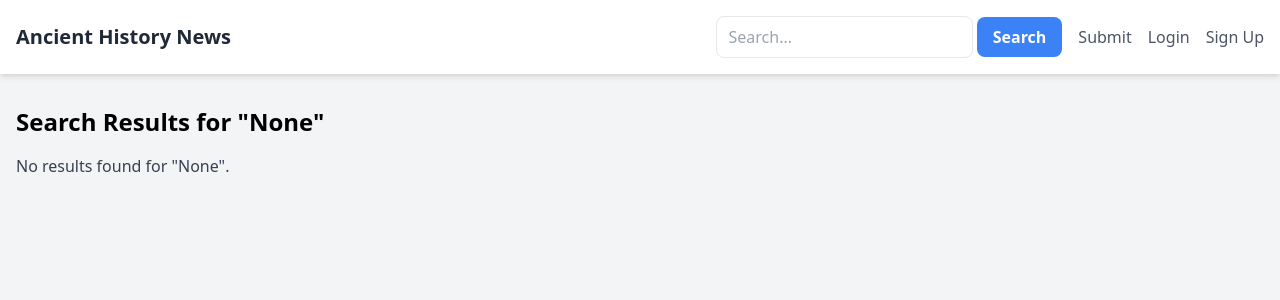
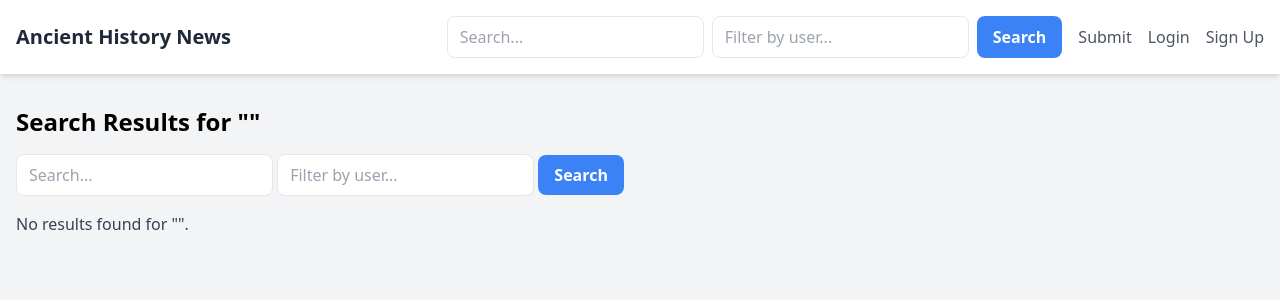
Before and after one commit to voodoo/AncientLinkUpvote2, a Flask app: page /search in a window 1280 px wide. Shown: the top 300 px of the page. Run offline with Flask 3, Linux system fonts and the light colour scheme.

Commit message:
Agent query: Can you search for "Egypt" and check if the results are paginated and case-insensitive? Also, try searching for a specific user.

```diff
--- a/routes/main.py
+++ b/routes/main.py
@@ -1,9 +1,9 @@
 from flask import Blueprint, render_template, request, redirect, url_for, flash
 from flask_login import login_required, current_user
-from models import Link, Comment
+from models import Link, Comment, User
 from app import db
 from utils import get_top_links
-from sqlalchemy import or_
+from sqlalchemy import or_, func
 
 bp = Blueprint('main', __name__)
 
@@ -47,11 +47,35 @@ def item(id):
 
 @bp.route('/search')
 def search():
-    query = request.args.get('q')
-    if query:
-        links = Link.query.filter(or_(Link.title.ilike(f'%{query}%'), Link.url.ilike(f'%{query}%'))).all()
-        comments = Comment.query.filter(Comment.content.ilike(f'%{query}%')).all()
+    query = request.args.get('q', '')
+    user = request.args.get('user', '')
+    page = request.args.get('page', 1, type=int)
+    per_page = 10
+
+    if query or user:
+        links_query = Link.query
+        comments_query = Comment.query
+
+        if query:
+            links_query = links_query.filter(or_(
+                func.lower(Link.title).contains(func.lower(query)),
+                func.lower(Link.url).contains(func.lower(query))
+            ))
+            comments_query = comments_query.filter(func.lower(Comment.content).contains(func.lower(query)))
+
+        if user:
+            user_obj = User.query.filter(func.lower(User.username) == func.lower(user)).first()
+            if user_obj:
+                links_query = links_query.filter(Link.user_id == user_obj.id)
+                comments_query = comments_query.filter(Comment.user_id == user_obj.id)
+            else:
+                flash(f"User '{user}' not found.")
+                return redirect(url_for('main.search'))
+
+        links = links_query.paginate(page=page, per_page=per_page, error_out=False)
+        comments = comments_query.paginate(page=page, per_page=per_page, error_out=False)
     else:
         links = []
         comments = []
-    return render_template('search_results.html', links=links, comments=comments, query=query)
+
+    return render_template('search_results.html', links=links, comments=comments, query=query, user=user)
--- a/templates/base.html
+++ b/templates/base.html
@@ -14,8 +14,9 @@
             <div class="flex justify-between items-center py-4">
                 <a href="{{ url_for('main.index') }}" class="text-xl font-bold text-gray-800">Ancient History News</a>
                 <div class="flex items-center">
-                    <form action="{{ url_for('main.search') }}" method="GET" class="mr-4">
-                        <input type="text" name="q" placeholder="Search..." class="px-3 py-2 border rounded-lg text-gray-700 focus:outline-none focus:border-blue-500">
+                    <form action="{{ url_for('main.search') }}" method="GET" class="mr-4 flex">
+                        <input type="text" name="q" placeholder="Search..." class="px-3 py-2 border rounded-lg text-gray-700 focus:outline-none focus:border-blue-500 mr-2">
+                        <input type="text" name="user" placeholder="Filter by user..." class="px-3 py-2 border rounded-lg text-gray-700 focus:outline-none focus:border-blue-500 mr-2">
                         <button type="submit" class="bg-blue-500 text-white font-bold py-2 px-4 rounded-lg hover:bg-blue-600 focus:outline-none focus:shadow-outline">
                             Search
                         </button>
--- a/templates/search_results.html
+++ b/templates/search_results.html
@@ -2,11 +2,19 @@
 
 {% block content %}
 <div class="space-y-4">
-    <h2 class="text-2xl font-bold mb-4">Search Results for "{{ query }}"</h2>
+    <h2 class="text-2xl font-bold mb-4">Search Results for "{{ query }}"{% if user %} by user "{{ user }}"{% endif %}</h2>
 
-    {% if links %}
+    <form action="{{ url_for('main.search') }}" method="GET" class="mb-4">
+        <input type="text" name="q" value="{{ query }}" placeholder="Search..." class="px-3 py-2 border rounded-lg text-gray-700 focus:outline-none focus:border-blue-500">
+        <input type="text" name="user" value="{{ user }}" placeholder="Filter by user..." class="px-3 py-2 border rounded-lg text-gray-700 focus:outline-none focus:border-blue-500">
+        <button type="submit" class="bg-blue-500 text-white font-bold py-2 px-4 rounded-lg hover:bg-blue-600 focus:outline-none focus:shadow-outline">
+            Search
+        </button>
+    </form>
+
+    {% if links.items %}
     <h3 class="text-xl font-bold mb-2">Links</h3>
-    {% for link in links %}
+    {% for link in links.items %}
     <div class="bg-white shadow-md rounded-lg p-4">
         <div class="flex items-center">
             <span class="font-bold mr-2">{{ link.score }}</span>
@@ -19,11 +27,20 @@
         </div>
     </div>
     {% endfor %}
+
+    <div class="mt-4">
+        {% if links.has_prev %}
+            <a href="{{ url_for('main.search', q=query, user=user, page=links.prev_num) }}" class="bg-blue-500 text-white font-bold py-2 px-4 rounded-lg hover:bg-blue-600 focus:outline-none focus:shadow-outline">Previous</a>
+        {% endif %}
+        {% if links.has_next %}
+            <a href="{{ url_for('main.search', q=query, user=user, page=links.next_num) }}" class="bg-blue-500 text-white font-bold py-2 px-4 rounded-lg hover:bg-blue-600 focus:outline-none focus:shadow-outline">Next</a>
+        {% endif %}
+    </div>
     {% endif %}
 
-    {% if comments %}
+    {% if comments.items %}
     <h3 class="text-xl font-bold mb-2 mt-6">Comments</h3>
-    {% for comment in comments %}
+    {% for comment in comments.items %}
     <div class="bg-white shadow-md rounded-lg p-4">
         <p class="mb-2">{{ comment.content }}</p>
         <div class="text-sm text-gray-500">
@@ -32,10 +49,19 @@
         </div>
     </div>
     {% endfor %}
+
+    <div class="mt-4">
+        {% if comments.has_prev %}
+            <a href="{{ url_for('main.search', q=query, user=user, page=comments.prev_num) }}" class="bg-blue-500 text-white font-bold py-2 px-4 rounded-lg hover:bg-blue-600 focus:outline-none focus:shadow-outline">Previous</a>
+        {% endif %}
+        {% if comments.has_next %}
+            <a href="{{ url_for('main.search', q=query, user=user, page=comments.next_num) }}" class="bg-blue-500 text-white font-bold py-2 px-4 rounded-lg hover:bg-blue-600 focus:outline-none focus:shadow-outline">Next</a>
+        {% endif %}
+    </div>
     {% endif %}
 
-    {% if not links and not comments %}
-    <p class="text-gray-700">No results found for "{{ query }}".</p>
+    {% if not links.items and not comments.items %}
+    <p class="text-gray-700">No results found for "{{ query }}"{% if user %} by user "{{ user }}"{% endif %}.</p>
     {% endif %}
 </div>
 {% endblock %}
```
